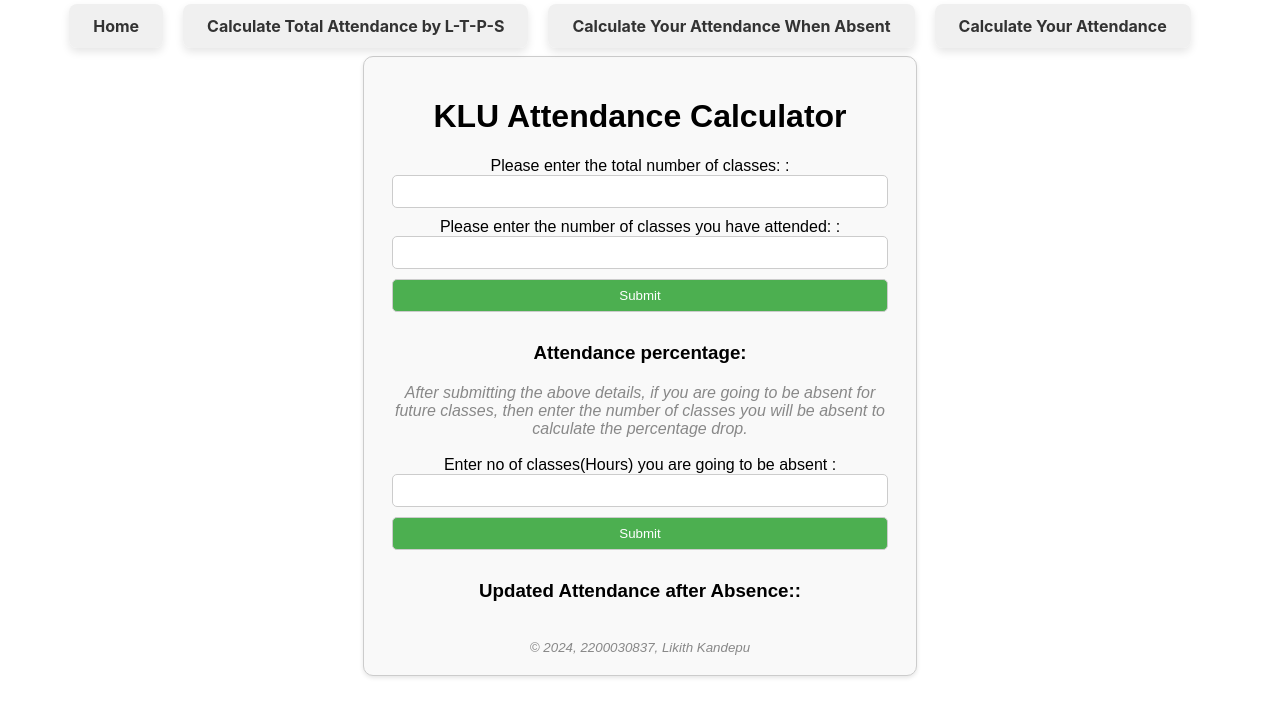
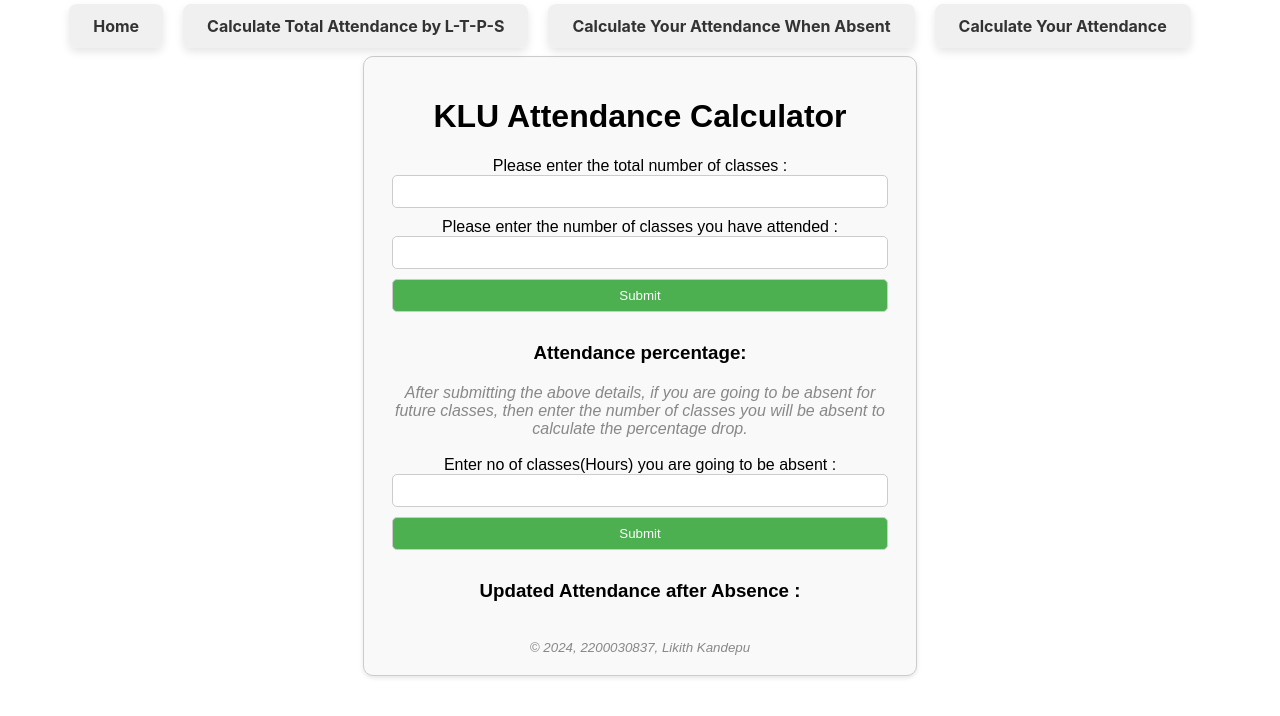
Before and after one commit to likithkandepu13/attendance, a React (Create React App) app: page /total in a window 1280 px wide. Shown: the top 716 px of the page. Built offline with nearby package versions, Linux system fonts and the light colour scheme.

Commit message:
removed warnings

```diff
--- a/src/Calc1.js
+++ b/src/Calc1.js
@@ -43,10 +43,10 @@
         <div class="navbar">
     <h1 style={{textAlign: "center", fontFamily: "Arial, sans-serif"}}>KLU Attendance Calculator</h1>
     <label for="tclass1">
-Please enter the total number of classes: :</label>
+Please enter the total number of classes :</label>
     <input type="text" value={tclass1} onChange={class1set} id="tclass1"/><br/>
 
-    <label for="tclass2">Please enter the number of classes you have attended: :</label>
+    <label for="tclass2">Please enter the number of classes you have attended :</label>
     <input type="text" value={tclass2} onChange={class2set} id="tclass2"/><br/>
 
     <button onClick={calci}>Submit</button><br/>
@@ -68,7 +68,7 @@
     <button onClick={newatp}>Submit</button><br/>
 
     <h3>
-Updated Attendance after Absence:: </h3>
+Updated Attendance after Absence : </h3>
     {
 
         pap >= 85 ?
```
